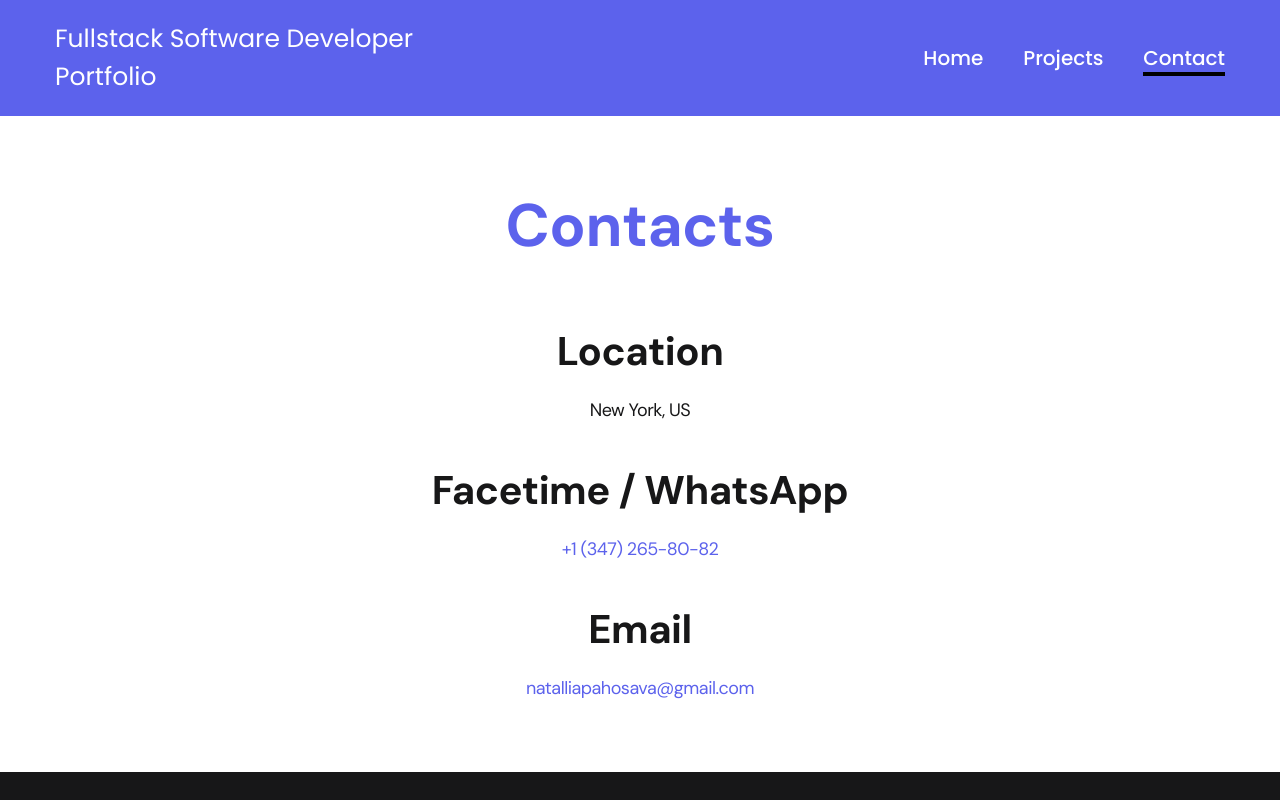
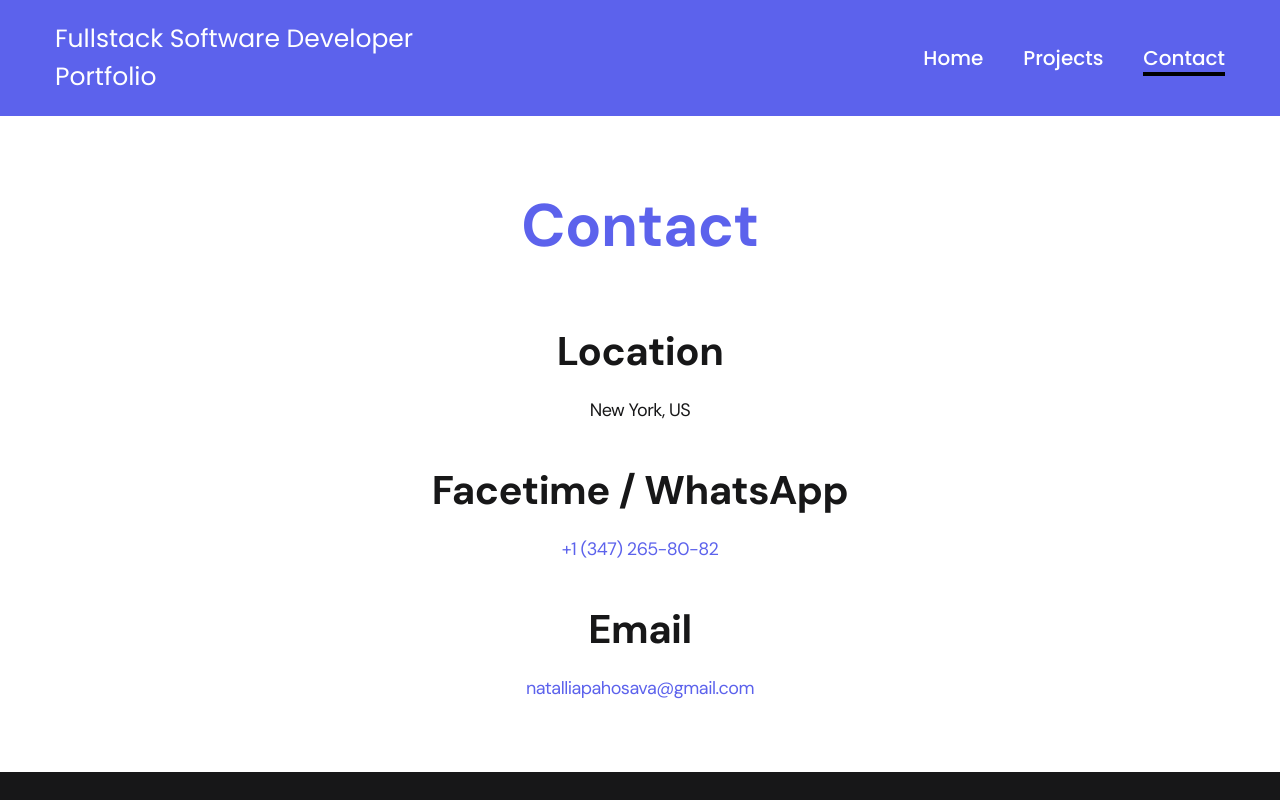
Before and after one commit to NatalliaPahosava/natallia-pahosava-profile, a React (Create React App) app: page /contact in a window 1280 px wide. Shown: the top 800 px of the page. Built offline with nearby package versions, Linux system fonts and the light colour scheme.

Commit message:
removed index from project

```diff
--- a/src/components/header/Header.js
+++ b/src/components/header/Header.js
@@ -11,7 +11,7 @@ const Header = () => {
         <div className="header__text">
             <p>with passion for learning and creating.</p>
         </div>
-        <a href="#!" className="btn">Download CV</a>
+
     </div>
 </header>
 );
--- a/src/components/project/Project.js
+++ b/src/components/project/Project.js
@@ -6,7 +6,6 @@ const Project = ({ title, img, index }) => {
     <NavLink to={`/project/${index}`}>
       <li className='project'>
           <img src={img} alt='Project img' className='project__img' />
-          {index}
           <h3 className='project__title'>{title}</h3>
       </li>
     </NavLink>
--- a/src/pages/Contact.js
+++ b/src/pages/Contact.js
@@ -3,7 +3,7 @@ const Contact = () => {
   return (
     <main className='section'>
       <div className='container'>
-        <h1 className='title-1'>Contacts</h1>
+        <h1 className='title-1'>Contact</h1>
 
         <ul className='content-list'>
           <li className='content-list__item'>
--- a/src/pages/Project.js
+++ b/src/pages/Project.js
@@ -1,5 +1,6 @@
 import { useParams } from 'react-router-dom'
 import BtnGitHub from '../components/btnGitHub/BtnGitHub'
+
 import projects from './../helpers/projectsList'
 
 const Project = () => {
--- a/src/pages/Projects.js
+++ b/src/pages/Projects.js
@@ -13,7 +13,7 @@ const Projects = () => {
               key={index}
               title={project.title}
               img={project.img}
-              index={index} />
+              index={index}/>
             )
           })}
         </ul>
--- a/src/styles/reset.css
+++ b/src/styles/reset.css
@@ -11,26 +11,15 @@
 	box-sizing: border-box;
 }
 
-:focus,
-:active {
-	/*outline: none;*/
-}
 
-a:focus,
-a:active {
-	/* outline: none;*/
-}
 
 /* Links */
 
 a, a:link, a:visited  {
-    /* color: inherit; */
     text-decoration: none;
-    /* display: inline-block; */
 }
 
 a:hover  {
-    /* color: inherit; */
     text-decoration: none;
 }
 
```
Also changed, not shown: src/components/nav/Navbar.js (+5 -4 lines).
